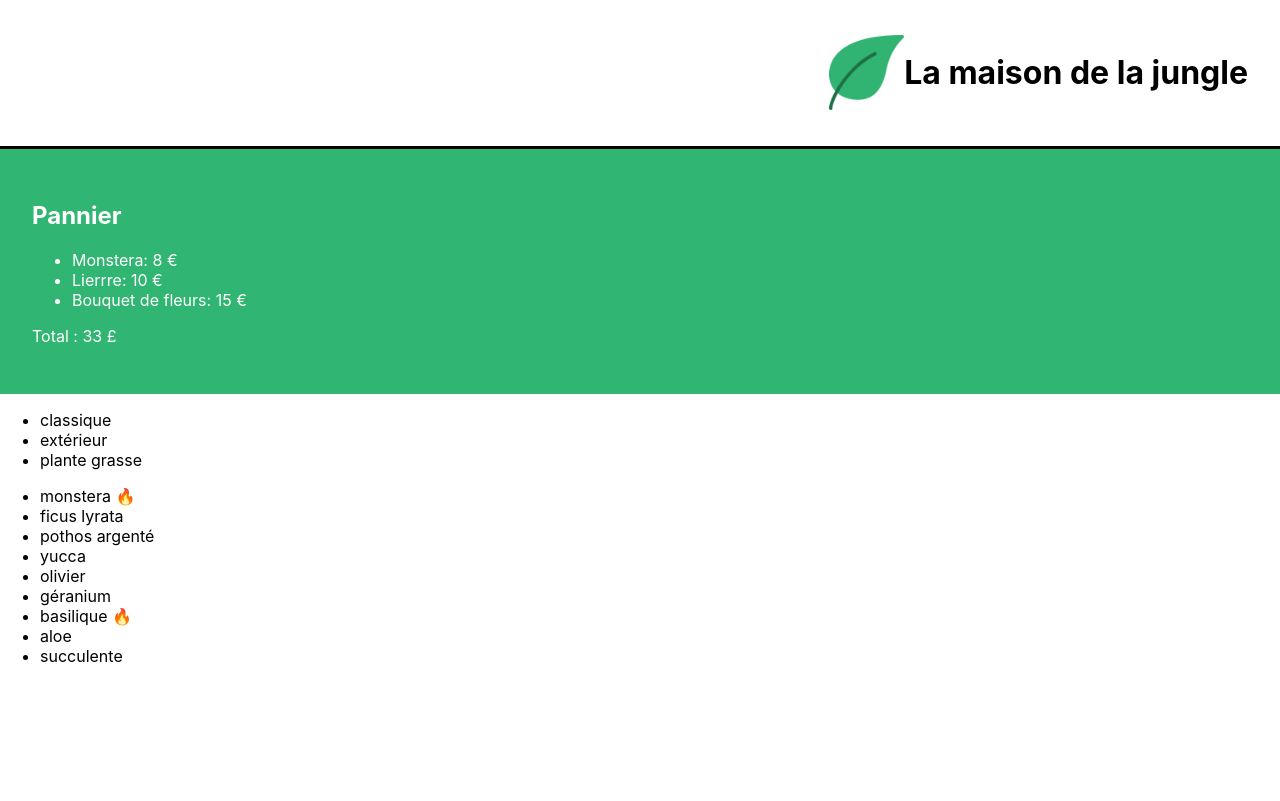
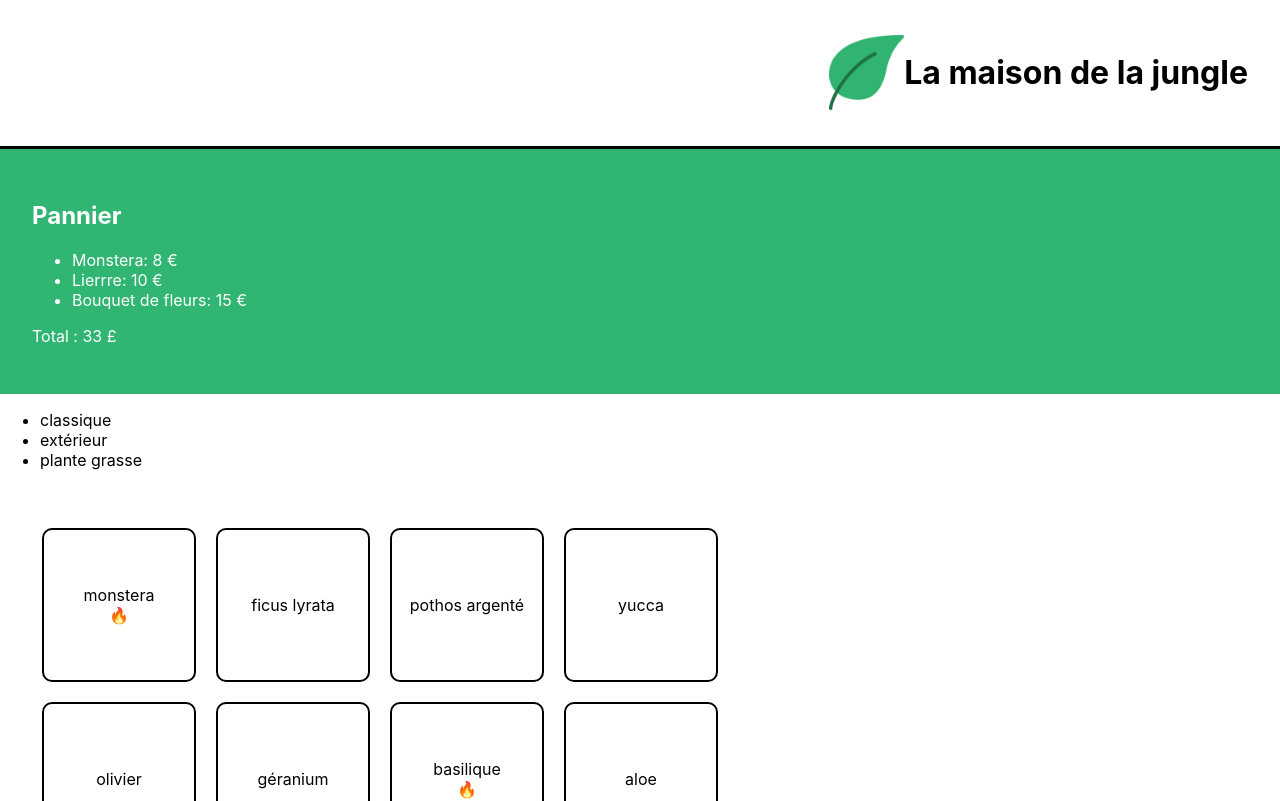
Before and after one commit to Abdalodj/work-with-react-1, a React (Create React App) app: page / in a window 1280 px wide. Shown: the top 801 px of the page. Built offline with nearby package versions, Linux system fonts and the light colour scheme.

Commit message:
Lesson P2C3 Part2

```diff
--- a/src/components/ShoppingList.js
+++ b/src/components/ShoppingList.js
@@ -1,4 +1,5 @@
 import {plantList} from '../datas/plantList'
+import '../styles/ShoppingList.css'
 
 function CategoryList() {
     const categoryList = Array.from(
@@ -20,9 +21,9 @@
     return (
         <div>
             <CategoryList/>
-            <ul>
+            <ul className='lmj-plant-list'>
                 {plantList.map((plant, index) => (
-                    <li key={plant.id}>{plant.name} {plant.isBestSale ? <span>🔥</span> : null}</li>
+                    <li key={plant.id} className='lmj-plant-item'>{plant.name} {plant.isBestSale ? <span>🔥</span> : null}</li>
                 ))}
             </ul>
         </div>
--- a/src/datas/plantList.js
+++ b/src/datas/plantList.js
@@ -15,7 +15,8 @@
         name: 'pothos argenté',
         category: 'classique',
         id: '3sd',
-        isBestSale: false
+        isBestSale: false,
+        isSpecialOffer: true
     },
     {
         name: 'yucca',
@@ -39,13 +40,15 @@
         name: 'basilique',
         category: 'extérieur',
         id: '7ie',
-        isBestSale: true
+        isBestSale: true,
+        isSpecialOffer: true
     },
     {
         name: 'aloe',
         category: 'plante grasse',
         id: '8fp',
-        isBestSale: false
+        isBestSale: false,
+        isSpecialOffer: true
     },
     {
         name: 'succulente',
--- /dev/null
+++ b/src/styles/ShoppingList.css
@@ -0,0 +1,30 @@
+.lmj-plant-list {
+    list-style-type: none;
+    padding: 32px;
+    display: flex;
+    flex-wrap: wrap;
+    max-width: 800px;
+}
+
+.lmj-plant-item {
+    border: solid 2px black;
+    border-radius: 10px;
+    height: 150px;
+    width: 150px;
+    margin: 10px;
+    display: flex;
+    align-items: center;
+    justify-content: center;
+    flex-direction: column;
+    position: relative;
+}
+
+.lmj-sales {
+    position: absolute;
+    right: 0px;
+    top: 10px;
+    font-weight: 500;
+    color: white;
+    padding: 5px 10px;
+    background-color: #31b572;
+}
```
